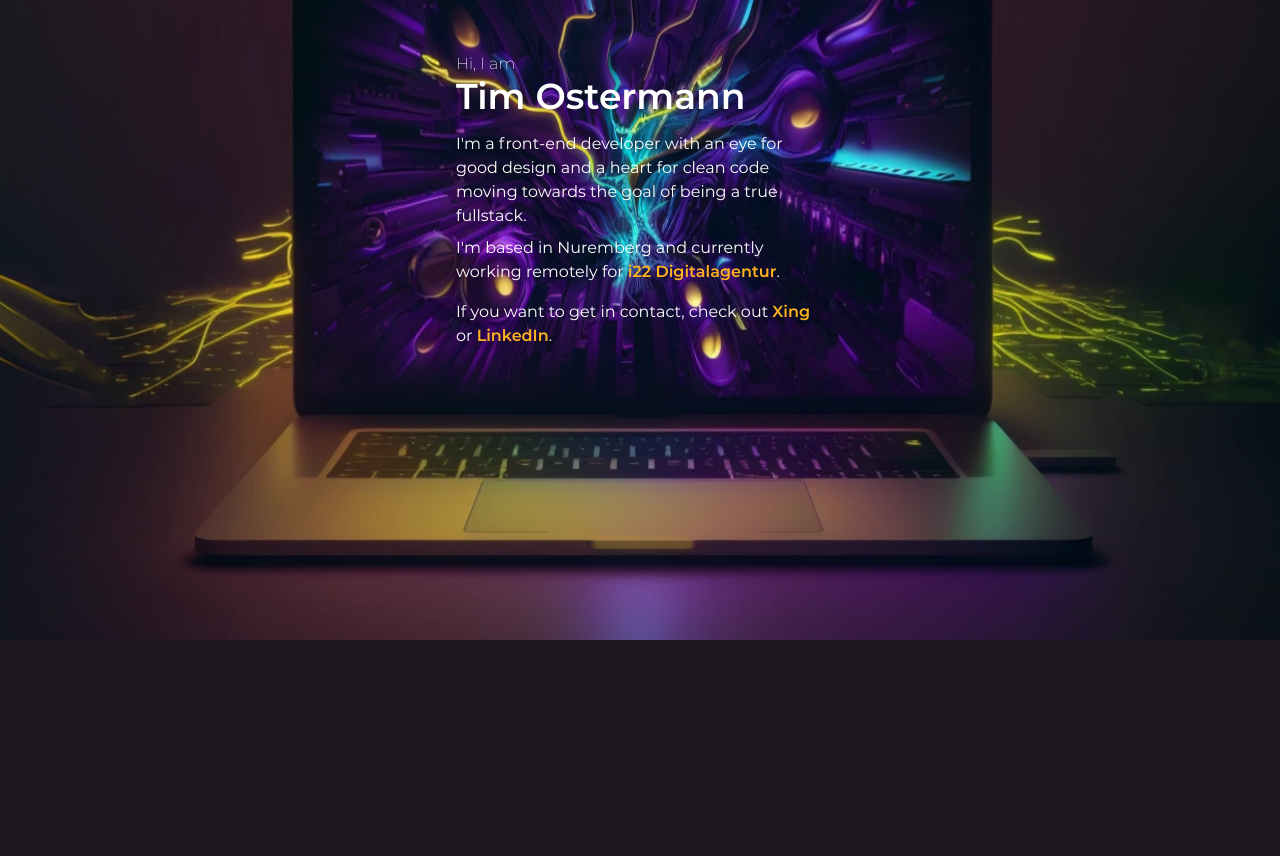
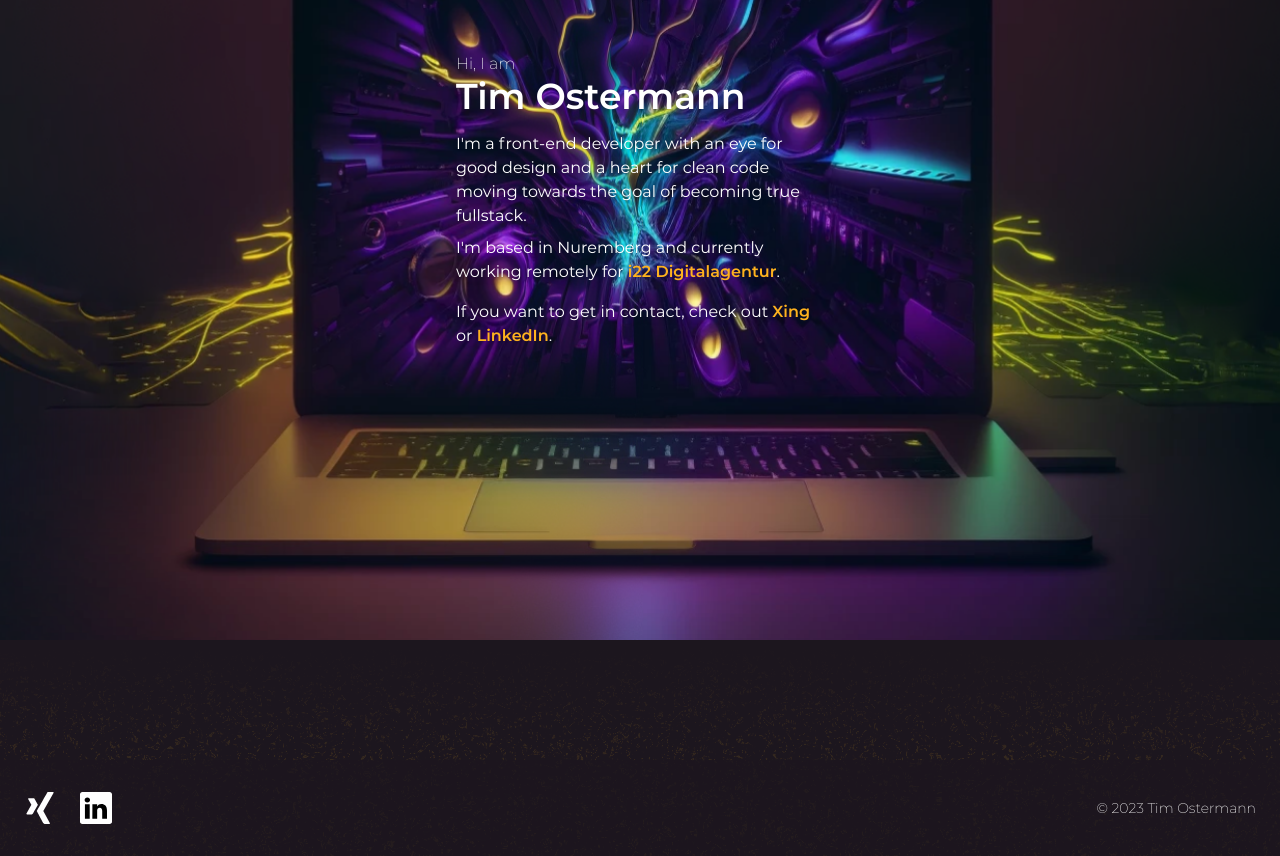
Before and after one commit to timostermann/portfolio, a SvelteKit app: page / in a window 1280 px wide. Shown: the part 160-1016 px from the top of the page. Before the commit the page ends 800 px from the top, so only its background shows below. Built offline with nearby package versions, Linux system fonts and the light colour scheme.

Commit message:
feat: add footer

```diff
--- /dev/null
+++ b/src/components/footer.svelte
@@ -0,0 +1,36 @@
+<script lang="ts">
+	import { getCopyrightText } from "utils/copyrightText";
+	import Linkedin from "./svg/linkedin.svelte";
+	import Noise from "./svg/noise.svelte";
+	import Xing from "./svg/xing.svelte";
+</script>
+
+<footer class="relative mt-2 flex h-52 w-full items-end">
+	<div class="absolute inset-0 z-0 object-cover">
+		<Noise />
+	</div>
+	<div class="absolute inset-0 z-10 bg-gradient-to-b from-primary-900 to-[#1C161ECC]" />
+	<div
+		class="z-20 flex h-24 w-full items-center justify-between bg-primary-900 bg-opacity-80 px-6 text-sm font-extralight"
+	>
+		<ul class="flex list-none gap-6">
+			<li>
+				<a
+					href="https://www.xing.com/profile/Tim_Ostermann13/cv"
+					target="_blank"
+					rel="noreferrer"
+					class="cursor-pointer"><Xing /></a
+				>
+			</li>
+			<li>
+				<a
+					href="https://www.linkedin.com/in/tim-ostermann-b52a501a1/"
+					target="_blank"
+					rel="noreferrer"
+					class="cursor-pointer"><Linkedin /></a
+				>
+			</li>
+		</ul>
+		<p>{getCopyrightText()}</p>
+	</div>
+</footer>
--- a/src/components/navigation.svelte
+++ b/src/components/navigation.svelte
@@ -9,7 +9,7 @@
 </script>
 
 <header
-	class="fixed z-10 flex h-16 w-full items-center justify-center bg-primary-500 bg-opacity-50 backdrop-blur-md"
+	class="fixed z-40 flex h-14 w-full items-center justify-center bg-primary-500 bg-opacity-50 backdrop-blur-md"
 >
 	<nav class="flex items-center justify-center">
 		<Tabs tabItems={navigationItems} />
--- /dev/null
+++ b/src/components/svg/linkedin.svelte
@@ -0,0 +1,12 @@
+<svg class="h-8 w-8" xmlns="http://www.w3.org/2000/svg" viewBox="0 0 256 256">
+	<g fill="none">
+		<path
+			d="M0 18.338C0 8.216 8.474 0 18.92 0h218.16C247.53 0 256 8.216 256 18.338v219.327C256 247.79 247.53 256 237.08 256H18.92C8.475 256 0 247.791 0 237.668V18.335z"
+			fill="#fff"
+		/>
+		<path
+			d="M77.796 214.238V98.986H39.488v115.252H77.8zM58.65 83.253c13.356 0 21.671-8.85 21.671-19.91-.25-11.312-8.315-19.915-21.417-19.915-13.111 0-21.674 8.603-21.674 19.914 0 11.06 8.312 19.91 21.169 19.91h.248zM99 214.238h38.305v-64.355c0-3.44.25-6.889 1.262-9.346 2.768-6.885 9.071-14.012 19.656-14.012 13.858 0 19.405 10.568 19.405 26.063v61.65h38.304v-66.082c0-35.399-18.896-51.872-44.099-51.872-20.663 0-29.738 11.549-34.78 19.415h.255V98.99H99.002c.5 10.812-.003 115.252-.003 115.252z"
+			fill="#000"
+		/>
+	</g>
+</svg>
--- /dev/null
+++ b/src/components/svg/noise.svelte
@@ -0,0 +1,53 @@
+<svg
+	xmlns="http://www.w3.org/2000/svg"
+	version="1.1"
+	xmlns:xlink="http://www.w3.org/1999/xlink"
+	xmlns:svgjs="http://svgjs.dev/svgjs"
+	opacity="1"
+	class="h-full w-full"
+	><defs
+		><filter
+			id="nnnoise-filter"
+			x="-20%"
+			y="-20%"
+			width="140%"
+			height="140%"
+			filterUnits="objectBoundingBox"
+			primitiveUnits="userSpaceOnUse"
+			color-interpolation-filters="linearRGB"
+		>
+			<feTurbulence
+				type="fractalNoise"
+				baseFrequency="0.05"
+				numOctaves="4"
+				seed="15"
+				stitchTiles="stitch"
+				x="0%"
+				y="0%"
+				width="100%"
+				height="100%"
+				result="turbulence"
+			/>
+			<feSpecularLighting
+				surfaceScale="18"
+				specularConstant="1.6"
+				specularExponent="20"
+				lighting-color="#feb21e"
+				x="0%"
+				y="0%"
+				width="100%"
+				height="100%"
+				in="turbulence"
+				result="specularLighting"
+			>
+				<feDistantLight azimuth="3" elevation="100" />
+			</feSpecularLighting>
+		</filter></defs
+	><rect class="h-full w-full" width="100%" height="100%" fill="transparent" /><rect
+		class="h-full w-full"
+		width="100%"
+		height="100%"
+		fill="#feb21e"
+		filter="url(#nnnoise-filter)"
+	/></svg
+>
--- /dev/null
+++ b/src/components/svg/xing.svelte
@@ -0,0 +1,10 @@
+<svg class="h-8 w-8" xmlns="http://www.w3.org/2000/svg" viewBox="426.896 102.499 170.207 200">
+	<path
+		d="M442.394 142c-1.736 0-3.197.61-3.934 1.803-.76 1.231-.645 2.818.166 4.424l19.503 33.761c.033.064.033.105 0 .164l-30.648 54.084c-.799 1.592-.76 3.191 0 4.425.736 1.187 2.033 1.966 3.771 1.966h28.844c4.312 0 6.393-2.91 7.867-5.57 0 0 29.973-53.01 31.14-55.068-.118-.19-19.83-34.58-19.83-34.58-1.439-2.557-3.606-5.41-8.03-5.41h-28.849z"
+		fill="#fff"
+	/>
+	<path
+		d="M563.574 102.501c-4.309 0-6.176 2.714-7.723 5.494 0 0-62.14 110.2-64.188 113.818.105.196 40.984 75.191 40.984 75.191 1.432 2.558 3.641 5.494 8.06 5.494h28.81c1.738 0 3.096-.654 3.828-1.843.77-1.23.748-2.857-.059-4.458l-40.664-74.295a.167.167 0 0 1 0-.189l63.863-112.92c.803-1.594.82-3.22.061-4.452-.736-1.188-2.098-1.843-3.836-1.843h-29.139v.002h.003z"
+		fill="#fff"
+	/>
+</svg>
--- a/src/components/tabs.svelte
+++ b/src/components/tabs.svelte
@@ -34,7 +34,7 @@
 					activeTabIndex = index;
 					setTabIndicatorPosition();
 				}}
-				class="text-2xl">{tab.label}</a
+				class="text-xl">{tab.label}</a
 			>
 		</div>
 	{/each}
--- a/src/routes/+layout.svelte
+++ b/src/routes/+layout.svelte
@@ -1,7 +1,9 @@
 <script>
+	import Footer from "components/footer.svelte";
 	import "../app.css";
 	import Navigation from "../components/navigation.svelte";
 </script>
 
 <Navigation />
 <slot />
+<Footer />
--- a/src/routes/+page.svelte
+++ b/src/routes/+page.svelte
@@ -17,7 +17,7 @@
 			<p>
 				<span class="inline-block pb-2"
 					>I'm a front-end developer with an eye for good design and a heart for clean code moving
-					towards the goal of being a true fullstack.</span
+					towards the goal of becoming true fullstack.</span
 				>
 				<span class="inline-block pb-4"
 					>I'm based in Nuremberg and currently working remotely for
--- /dev/null
+++ b/src/utils/copyrightText.ts
@@ -0,0 +1,11 @@
+const yearOfConstruction = 2023;
+
+const getCurrentYear = () => new Date(Date.now()).getFullYear();
+
+const getYearspan = () => {
+	const currentYear = getCurrentYear();
+	if (currentYear === yearOfConstruction) return yearOfConstruction.toString();
+	return `${yearOfConstruction}-${currentYear}`;
+};
+
+export const getCopyrightText = () => `© ${getYearspan()} Tim Ostermann`;
```
Also changed, not shown: src/assets/stage-xl.png.
